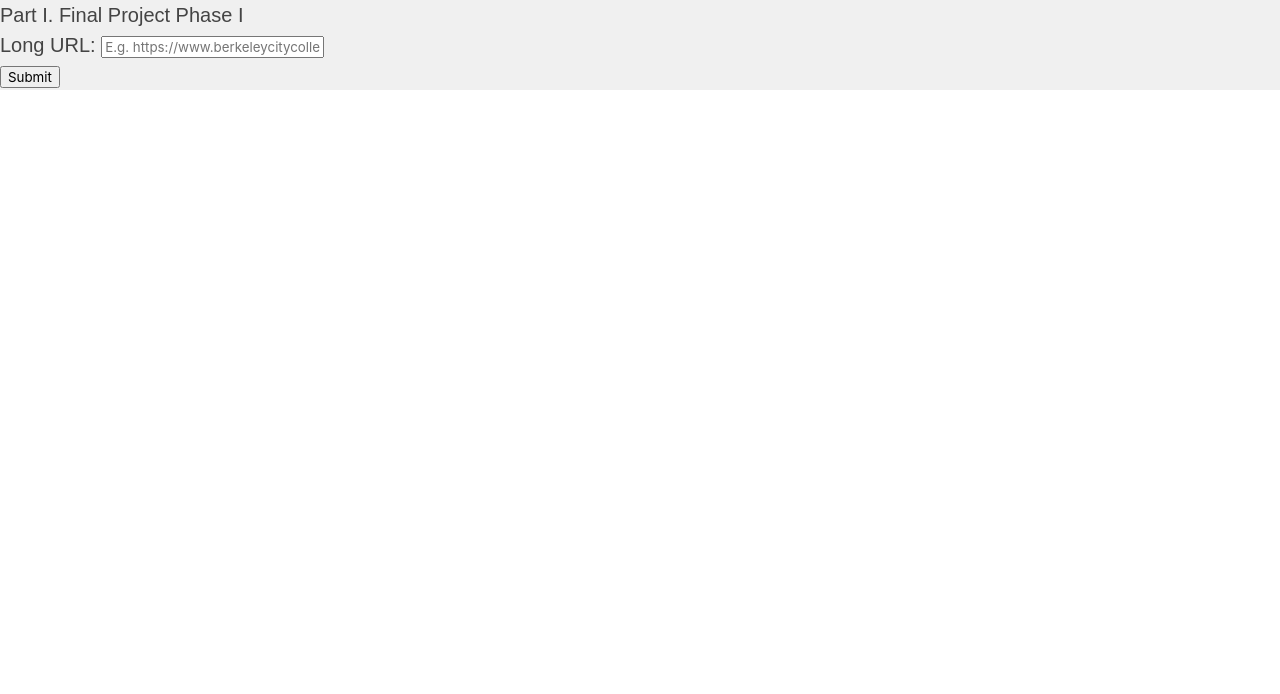
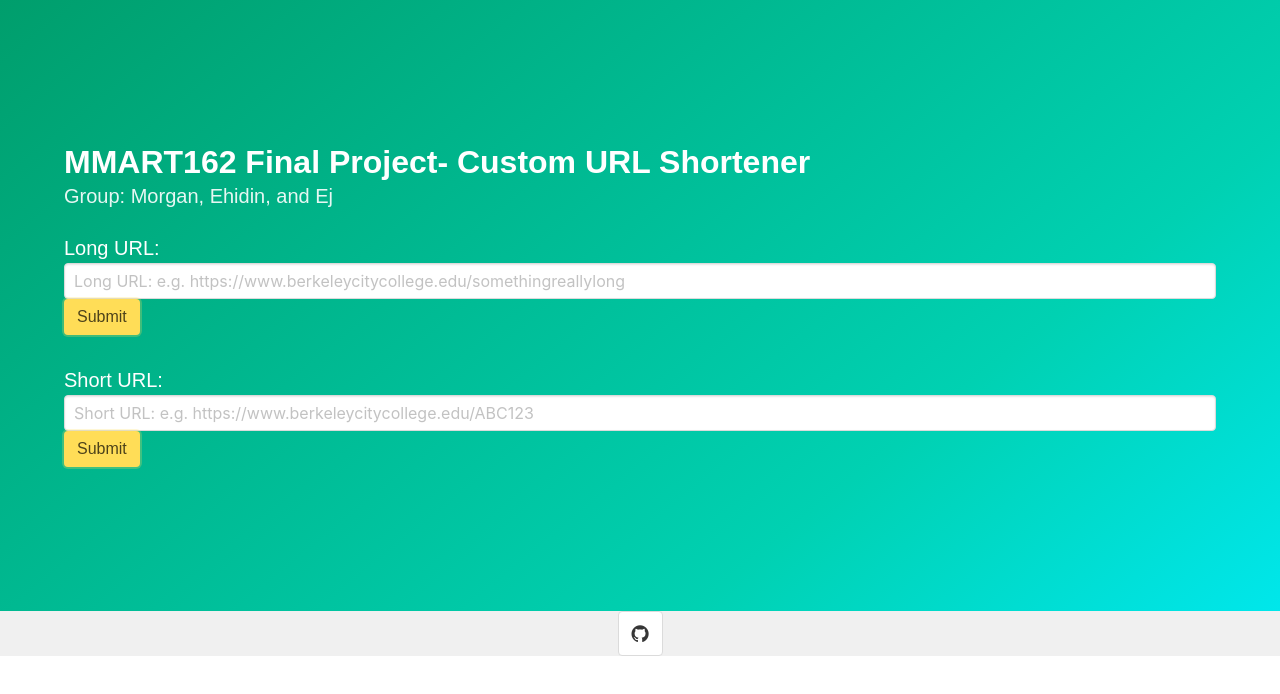
Before and after one commit to Love-and-logic/url-shortener, a plain HTML site: page client/index.html in a window 1280 px wide. Drawn offline with nearby package versions, Linux system fonts and the light colour scheme; files that its build step writes are made by us from their sources.

Commit message:
added aesthetics, revisted and observed createPost.js and getPost.js

```diff
--- a/client/assets/js/createPost.js
+++ b/client/assets/js/createPost.js
@@ -1,9 +1,9 @@
-const createPost = () => {
+const genURL = () => {
 	const data = {
-	original: document.querySelector('#orig').value
-	text: document.querySelector('#text').value
+	longURL: document.getElementById('longURL').value
+	shortURL: document.getElementById('shortURL').value
 	}
-
+	console.log(genURL)
 
 console.log('Saving the following object to the server:', data);
 
--- a/client/index.html
+++ b/client/index.html
@@ -2,22 +2,45 @@
 <html>
     <head>
         <meta charset="utf-8">
-        <title>MMART162 - Homework12 - Part I. Final Project Phase I</title>
+        <title>MMART162 - Contemporary Scripting</title>
         <link rel="stylesheet" href="https://cdnjs.cloudflare.com/ajax/libs/bulma/0.7.1/css/bulma.min.css">
+        <link rel="stylesheet" href="https://stackpath.bootstrapcdn.com/font-awesome/4.7.0/css/font-awesome.min.css">
         <link href="css/main.css" rel="stylesheet" />
     </head>
     <body>
-        <header>
-          Part I. Final Project Phase I
-        </header>
 
-        </div>
+        <section class="hero is-medium is-primary is-bold">
+          <div class="hero-body">
+            <div class="container">
+              <h1 class="title">
+                MMART162 Final Project- Custom URL Shortener
+              </h1>
+                <h2 class="subtitle">
+                  Group: Morgan, Ehidin, and Ej
+                </h2>
+                <label>Long URL:</label>
+                    <input class="input" type="text" id="longURL" placeholder="Long URL: e.g. https://www.berkeleycitycollege.edu/somethingreallylong">
+                    <a class="button is-warning is-focused">Submit</a>
+                <BR><BR>
+                  <label>Short URL:</label>
+                    <input class="input" type="text" id="shortURL" placeholder="Short URL: e.g. https://www.berkeleycitycollege.edu/ABC123">
+                    <a class="button is-warning is-focused">Submit</a>
+              </div>
+            </div>
+        </section>
 
-        <form action="#" id="longURL" method='get'>
+        <footer>
           <div>
-          <label for="">Long URL: <input type="text" name="longURL" placeholder="E.g. https://www.berkeleycitycollege.edu"><br>
-        <input type="submit" name="longurl" value="Submit">
-        </label>
+            <div class="level-item has-text-centered">
+              <p class="buttons">
+                <a class="button is-medium" href="https://github.com/love-and-logic/urlshorty">
+                <span class="icon">
+                <i class="fa fa-github"></i>
+              </span>
+            </a>
+          </div>
+          </div>
+        </footer>
 
         <script src="assets/js/createPost.js"></script>
         <script src="assets/js/getPosts.js"></script>
```
Also changed, not shown: client/assets/js/getPosts.js (line endings or trailing spaces).
